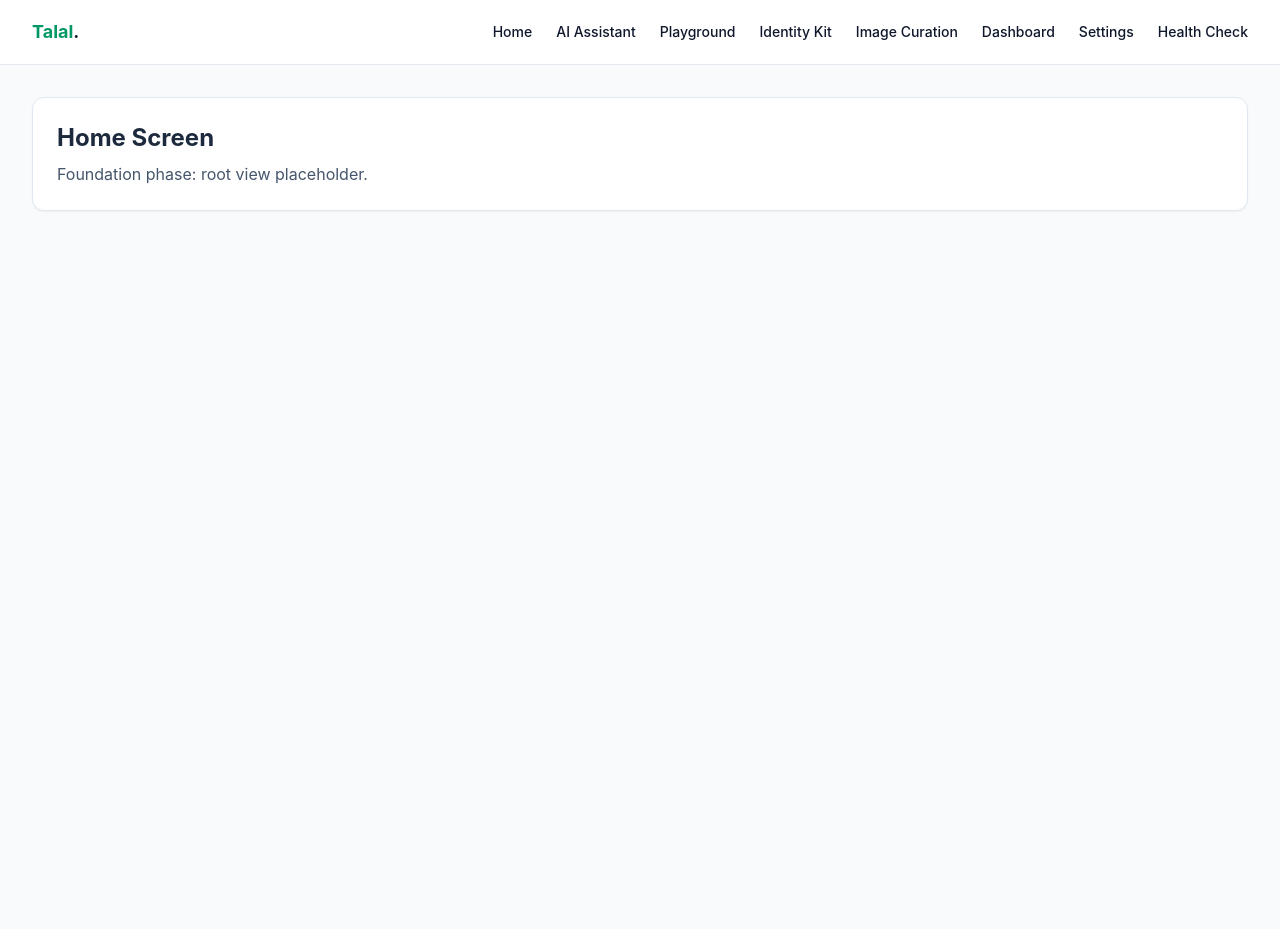
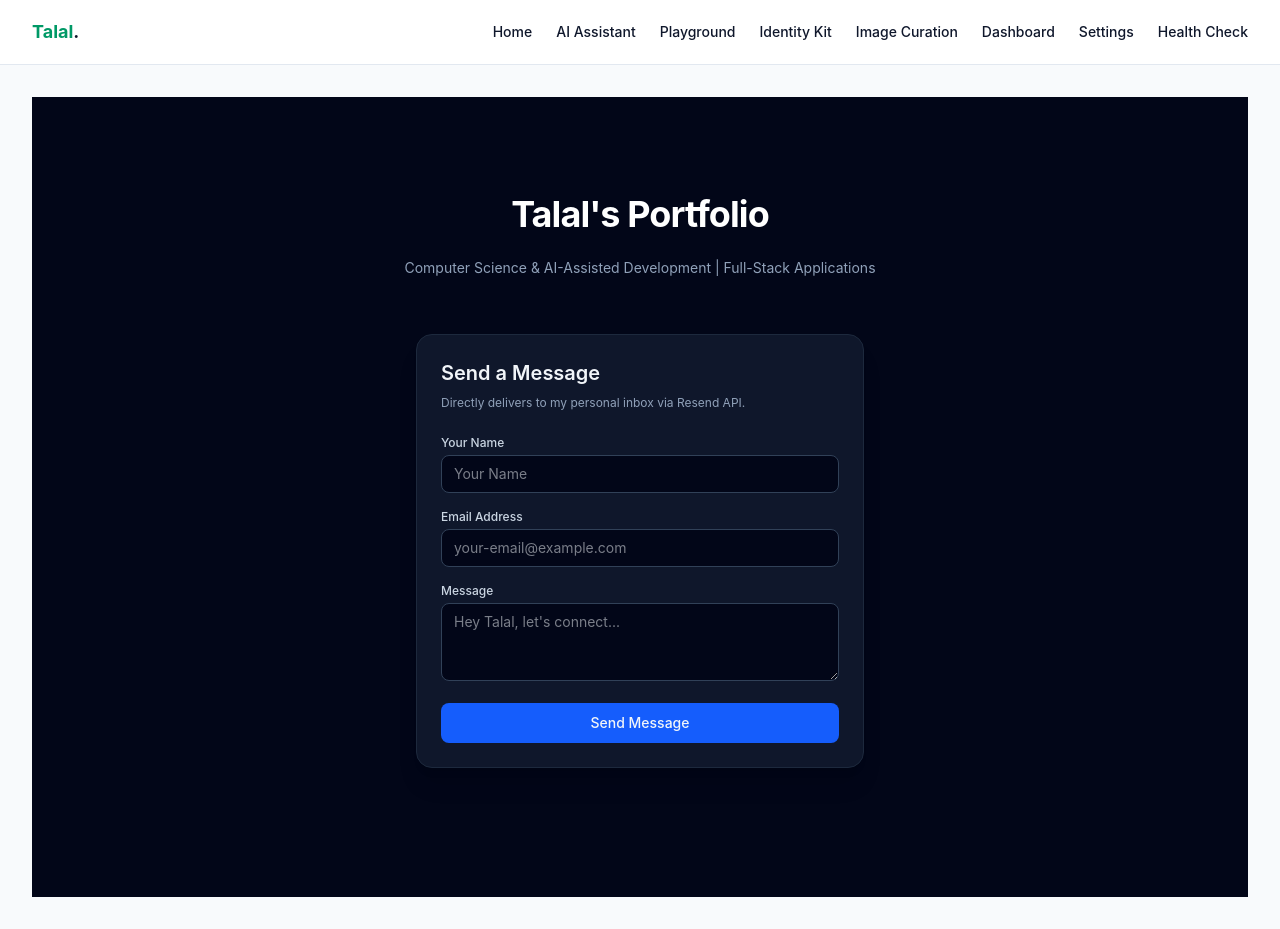
Before and after one commit to TalalDevHub/foundation-app, a Next.js app: page / in a window 1280 px wide. Before the commit the page ends 800 px from the top, so only its background shows below. Built offline with nearby package versions, Linux system fonts and the light colour scheme.

Commit message:
feat(contact): wire live contact form backed by Resend

```diff
--- a/package.json
+++ b/package.json
@@ -19,6 +19,7 @@
         "react": "19.2.8",
         "react-dom": "19.2.8",
         "react-markdown": "^10.1.0",
+        "resend": "^6.28.0",
         "zod": "^4.6.5"
     },
     "devDependencies": {
--- /dev/null
+++ b/src/app/api/contact/route.ts
@@ -0,0 +1,35 @@
+import { NextResponse } from "next/server";
+import { Resend } from "resend";
+
+const resend = new Resend(process.env.RESEND_API_KEY);
+
+export async function POST(req: Request) {
+  try {
+    const { name, email, message } = await req.json();
+
+    if (!name || !email || !message) {
+      return NextResponse.json(
+        { error: "Name, email, and message are required." },
+        { status: 400 }
+      );
+    }
+
+    const { data, error } = await resend.emails.send({
+      from: "Portfolio Contact <onboarding@resend.dev>",
+      to: process.env.CONTACT_RECEIVER_EMAIL || "imtalal21@gmail.com",
+      subject: `Portfolio Message from ${name}`,
+      text: `Sender: ${name}\nEmail: ${email}\n\nMessage:\n${message}`,
+    });
+
+    if (error) {
+      return NextResponse.json({ error: error.message }, { status: 400 });
+    }
+
+    return NextResponse.json({ success: true, data });
+  } catch (err) {
+    return NextResponse.json(
+      { error: "Internal server error." },
+      { status: 500 }
+    );
+  }
+}
--- a/src/app/page.tsx
+++ b/src/app/page.tsx
@@ -1,10 +1,16 @@
-export default function HomePage() {
+import { ContactForm } from "@/components/ContactForm";
+
+export default function Home() {
   return (
-    <section className="p-6 bg-white border border-slate-200 rounded-xl shadow-xs">
-      <h1 className="text-2xl font-bold text-slate-800">Home Screen</h1>
-      <p className="text-slate-600 mt-2">
-        Foundation phase: root view placeholder.
-      </p>
-    </section>
+    <main className="min-h-screen bg-slate-950 text-slate-100 flex flex-col items-center justify-center p-6">
+      <div className="max-w-xl w-full space-y-6 text-center mb-6">
+        <h1 className="text-4xl font-bold tracking-tight text-white">Talal's Portfolio</h1>
+        <p className="text-slate-400 text-sm">
+          Computer Science & AI-Assisted Development | Full-Stack Applications
+        </p>
+      </div>
+
+      <ContactForm />
+    </main>
   );
 }
--- /dev/null
+++ b/src/components/ContactForm.tsx
@@ -0,0 +1,95 @@
+"use client";
+
+import { useState } from "react";
+
+export function ContactForm() {
+  const [formData, setFormData] = useState({ name: "", email: "", message: "" });
+  const [status, setStatus] = useState<"idle" | "loading" | "success" | "error">("idle");
+  const [errorMessage, setErrorMessage] = useState("");
+
+  async function handleSubmit(e: React.FormEvent) {
+    e.preventDefault();
+    setStatus("loading");
+    setErrorMessage("");
+
+    try {
+      const res = await fetch("/api/contact", {
+        method: "POST",
+        headers: { "Content-Type": "application/json" },
+        body: JSON.stringify(formData),
+      });
+
+      const data = await res.json().catch(() => ({}));
+      if (!res.ok) throw new Error(data.error || "Failed to transmit message.");
+
+      setStatus("success");
+      setFormData({ name: "", email: "", message: "" });
+    } catch (err: any) {
+      setStatus("error");
+      setErrorMessage(err.message || "Something went wrong.");
+    }
+  }
+
+  return (
+    <div className="w-full max-w-md mx-auto p-6 bg-slate-900 border border-slate-800 rounded-2xl shadow-xl text-slate-100 my-8">
+      <h2 className="text-xl font-semibold mb-2">Send a Message</h2>
+      <p className="text-xs text-slate-400 mb-6">Directly delivers to my personal inbox via Resend API.</p>
+
+      <form onSubmit={handleSubmit} className="space-y-4">
+        <div>
+          <label htmlFor="name" className="block text-xs font-medium text-slate-300 mb-1">Your Name</label>
+          <input
+            id="name"
+            type="text"
+            required
+            value={formData.name}
+            onChange={(e) => setFormData({ ...formData, name: e.target.value })}
+            className="w-full px-3 py-2 bg-slate-950 border border-slate-700 rounded-lg text-sm focus:outline-none focus:ring-1 focus:ring-blue-500"
+            placeholder="Your Name"
+          />
+        </div>
+
+        <div>
+          <label htmlFor="email" className="block text-xs font-medium text-slate-300 mb-1">Email Address</label>
+          <input
+            id="email"
+            type="email"
+            required
+            value={formData.email}
+            onChange={(e) => setFormData({ ...formData, email: e.target.value })}
+            className="w-full px-3 py-2 bg-slate-950 border border-slate-700 rounded-lg text-sm focus:outline-none focus:ring-1 focus:ring-blue-500"
+            placeholder="your-email@example.com"
+          />
+        </div>
+
+        <div>
+          <label htmlFor="message" className="block text-xs font-medium text-slate-300 mb-1">Message</label>
+          <textarea
+            id="message"
+            rows={3}
+            required
+            value={formData.message}
+            onChange={(e) => setFormData({ ...formData, message: e.target.value })}
+            className="w-full px-3 py-2 bg-slate-950 border border-slate-700 rounded-lg text-sm focus:outline-none focus:ring-1 focus:ring-blue-500"
+            placeholder="Hey Talal, let's connect..."
+          />
+        </div>
+
+        <button
+          type="submit"
+          disabled={status === "loading"}
+          className="w-full py-2.5 bg-blue-600 hover:bg-blue-500 disabled:opacity-50 font-medium text-sm rounded-lg transition-colors cursor-pointer"
+        >
+          {status === "loading" ? "Transmitting..." : "Send Message"}
+        </button>
+
+        {status === "success" && (
+          <p className="text-emerald-400 text-xs text-center font-medium">Message delivered straight to my inbox!</p>
+        )}
+        {status === "error" && (
+          <p className="text-rose-400 text-xs text-center font-medium">{errorMessage}</p>
+        )}
+      </form>
+    </div>
+  );
+}
```
Also changed, not shown: tsconfig.json (+2 -8 lines), 1 other file (tests, documents, lock files or other folders).
